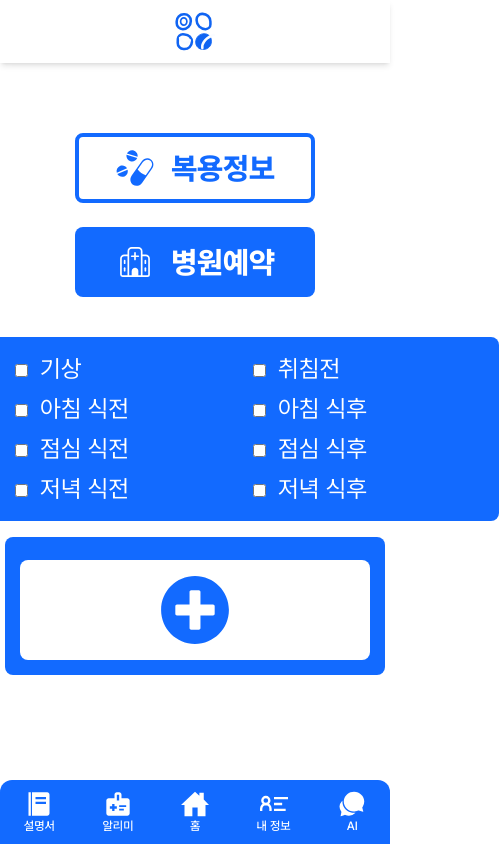
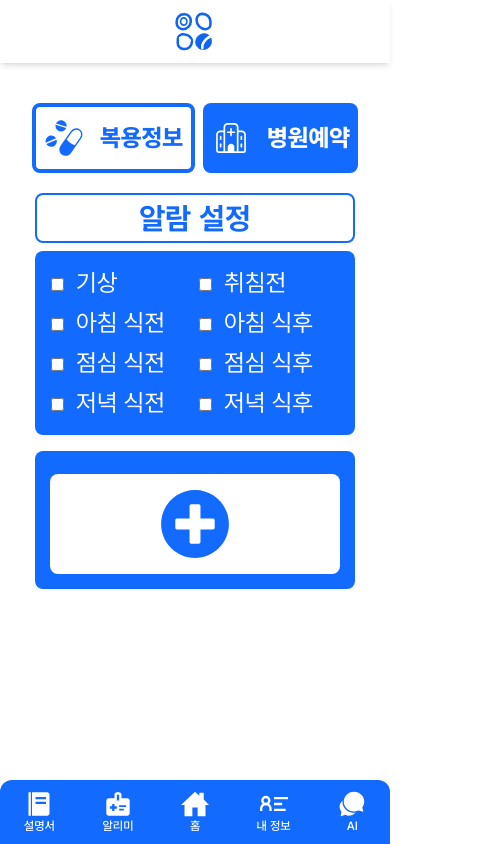
Before and after one commit to seniorBuddy/seniorBuddy-client, a Next.js app: page /reminder in a window 390 px wide. Shown: the whole page, 499 px wide, since content can reach past the window. Built offline with nearby package versions, Linux system fonts and the light colour scheme.

Commit message:
반응형 설정

```diff
--- a/src/app/reminder/page.tsx
+++ b/src/app/reminder/page.tsx
@@ -14,8 +14,8 @@ export default function Reminder() {
   };
 
   return (
-    <div className="flex flex-col justify-center items-center mt-[30px]">
-      <div className="flex flex-col sm:flex-row gap-6 font-extrabold text-3xl items-center mb-[40px]">
+    <div className="flex flex-col justify-center items-center sm:mt-[30px]">
+      <div className="flex flex-row gap-2 sm:gap-6 font-extrabold text-2xl sm:text-3xl items-center mb-[20px] sm:mb-[40px]">
         {/* 복용정보 페이지 이동 버튼 */}
         <label>
           <input
@@ -26,7 +26,7 @@ export default function Reminder() {
             onChange={handleRoleChange}
             className="hidden peer"
           />
-          <div className={`min-h-[70px] min-w-60 flex flex-row gap-4 bg-blue rounded-lg items-center justify-center
+          <div className={`min-h-[70px] min-w-[150px] sm:min-w-60 flex flex-row gap-4 px-2 bg-blue rounded-lg items-center justify-center
             ${chooseOne === 'medicine' ? 'bg-white border-4 border-blue' : 'bg-blue'}`
           }>
             <GiMedicines size="40" className={`${chooseOne === 'medicine' ? 'text-blue' : 'text-white'}`} />
@@ -43,7 +43,7 @@ export default function Reminder() {
             onChange={handleRoleChange}
             className="hidden peer"
           />
-          <div className={`min-h-[70px] min-w-60 flex flex-row gap-4 bg-blue rounded-lg items-center justify-center
+          <div className={`min-h-[70px] min-w-[150px] sm:min-w-60 flex flex-row gap-4 px-2 bg-blue rounded-lg items-center justify-center
             ${chooseOne === 'hospital' ? 'bg-white border-4 border-blue' : 'bg-blue'}`
           }>
             <CiHospital1 size="40" className={`${chooseOne === 'hospital' ? 'text-blue' : 'text-white'}`} />
--- a/src/components/reminder/medicine.tsx
+++ b/src/components/reminder/medicine.tsx
@@ -61,12 +61,12 @@ export default function MadicineMain({ chooseOne }: MedicineProps) {
   return (
     <>
     {/* 약 알람 설정 */}
-    <div className="flex flex-row gap-2">
-      <div className="flex flex-col gap-2 h-[185px] w-[100px] border-2 border-blue rounded-l-lg flex items-center justify-center">
+    <div className="flex flex-col sm:flex-row justify-center gap-2">
+      <div className="flex flex-row sm:flex-col gap-2 h-[50px] sm:h-[185px] w-[320px] sm:w-[100px] border-2 border-blue rounded-lg sm:rounded-l-lg flex items-center justify-center">
         <span className="text-blue text-3xl font-bold">알람</span>
         <span className="text-blue text-3xl font-bold">설정</span>
       </div>
-      <div className="h-full w-[500px] bg-blue rounded-r-lg mb-4 p-4 text-2xl">
+      <div className="h-full w-[320px] sm:w-[500px] bg-blue rounded-lg sm:rounded-r-lg mb-4 p-4 text-2xl">
         <div className="grid grid-cols-2 gap-2">
           {time.map((time, index) =>
             <label key={time} htmlFor={`time-${index}`}>
@@ -83,7 +83,7 @@ export default function MadicineMain({ chooseOne }: MedicineProps) {
     </div>
 
     {/* 필수 약 정보 */}
-    <div className="bg-blue h-full w-[380px] sm:w-[600px] rounded-lg">
+    <div className="bg-blue h-full w-[320px] sm:w-[600px] rounded-lg">
       <div className="flex flex-col gap-2 p-[15px]">
         {/* 새로 등록된 약 정보 */}
         {medicines.map((medicine) => (
--- a/src/components/reminder/modal/medicine-modal.tsx
+++ b/src/components/reminder/modal/medicine-modal.tsx
@@ -119,16 +119,16 @@ export default function MedicineModal({ onCancel, onUpdate, medicineId, onResult
   return (
     <>
     <form onSubmit={handleSubmit}>
-      <div className="flex flex-col gap-8 font-bold text-darkblue text-2xl">
+      <div className="flex flex-col gap-4 sm:gap-8 font-bold text-darkblue text-2xl px-3">
         {/* 약 이름 */}
-        <div className="flex flex-row items-center w-full gap-1">
-          <span className="w-[60px]">이름</span>
+        <div className="flex flex-row items-center w-[280px] sm:w-full gap-1">
+          <span className="hidden sm:block sm:w-[60px]">이름</span>
           <input
             onChange={(e) => setName(e.target.value)}
             type="text"
             placeholder="약 이름 입력"
             value={name}
-            className="text-black"
+            className="w-[280px] sm:w-full border border-black text-black"
           />
         </div>
         {/* 기타사항 */}
--- a/src/components/reminder/modal/reminder-modal.tsx
+++ b/src/components/reminder/modal/reminder-modal.tsx
@@ -29,8 +29,8 @@ export default function ReminderModal(
   return (
     <div>
       {/* 모달 전체 틀 */}
-      <div className="flex flex-col gap-12 items-center justify-center w-[600px] h-[550px] bg-white border-4 border-darkblue rounded-2xl">
-        <span className="text-darkblue text-4xl font-bold">
+      <div className="flex flex-col gap-12 items-center justify-center w-[330px] sm:w-[600px] h-[550px] bg-white border-4 border-darkblue rounded-2xl">
+        <span className="text-darkblue text-3xl sm:text-4xl font-bold">
           {division === 'medicine' ? "약 정보" : "병원 정보"}
         </span>
         {division === 'medicine' ?
```
